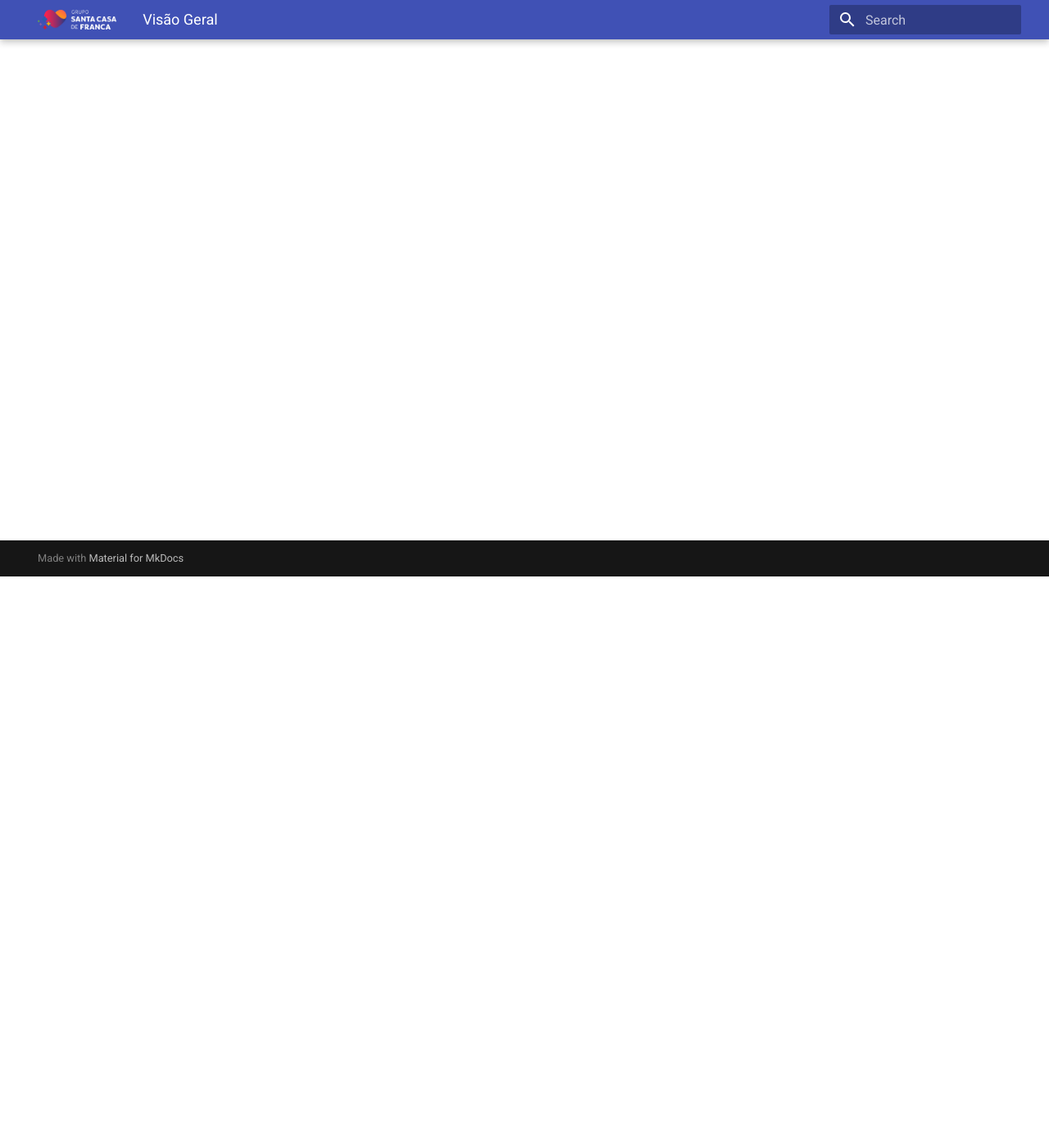
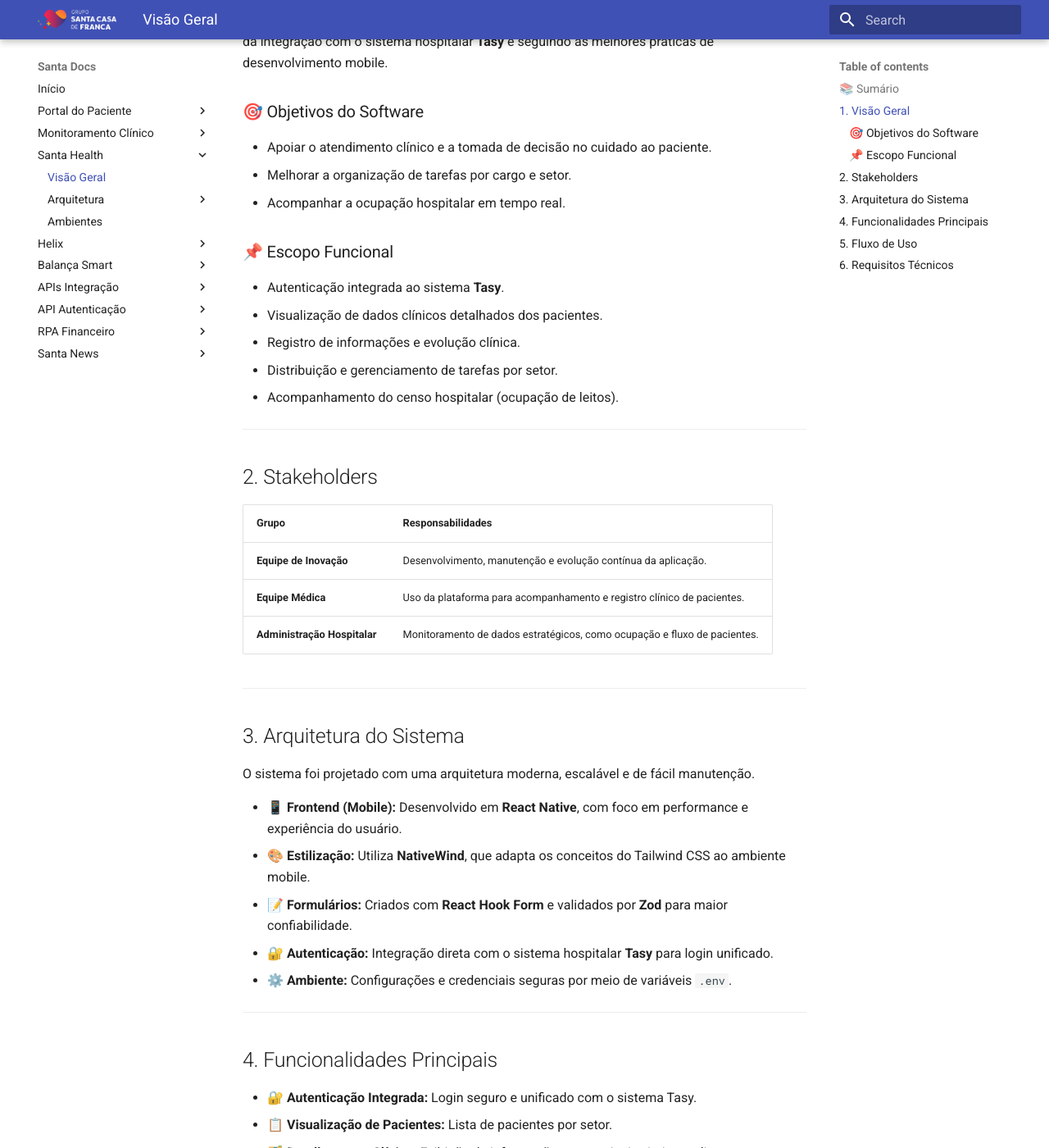
Before and after one commit to Santa-Casa-Franca/santa-docs, an MkDocs documentation site: the page built from docs/santa-health/index.md, in a window 1280 px wide and 1400 px high, scrolled down 697 px. Shown: the whole window at 82% size. Built offline with MkDocs 1.6.1 and Material for MkDocs 9.7.7, drawn with Linux system fonts in a browser that asks for light colours; some of the changed text lies outside the part shown.

Commit message:
Santa Health added

```diff
--- a/docs/santa-health/index.md
+++ b/docs/santa-health/index.md
@@ -1,3 +1,87 @@
 # 📄 Projeto Santa Health
 
-Essa documentação não está implementada ainda.
+> **Data de Emissão:** 24/09/2025
+> **Autor:** Felipe Ferreira
+
+---
+
+## 📚 Sumário
+1. [Visão Geral](#1-visão-geral)
+2. [Stakeholders](#2-stakeholders)
+3. [Arquitetura do Sistema](#3-arquitetura-do-sistema)
+4. [Funcionalidades Principais](#4-funcionalidades-principais)
+5. [Fluxo de Uso](#5-fluxo-de-uso)
+6. [Requisitos Técnicos](#6-requisitos-técnicos)
+
+---
+
+## 1. Visão Geral
+O **Projeto Santa Health** é um aplicativo móvel voltado para otimizar o trabalho da equipe de saúde no **Hospital Geral** e no **Hospital do Coração**. Seu principal objetivo é apoiar médicos, enfermeiros, técnicos e equipes multidisciplinares no acompanhamento de pacientes, por meio da integração com o sistema hospitalar **Tasy** e seguindo as melhores práticas de desenvolvimento mobile.
+
+### 🎯 Objetivos do Software
+- Apoiar o atendimento clínico e a tomada de decisão no cuidado ao paciente.
+- Melhorar a organização de tarefas por cargo e setor.
+- Acompanhar a ocupação hospitalar em tempo real.
+
+### 📌 Escopo Funcional
+- Autenticação integrada ao sistema **Tasy**.
+- Visualização de dados clínicos detalhados dos pacientes.
+- Registro de informações e evolução clínica.
+- Distribuição e gerenciamento de tarefas por setor.
+- Acompanhamento do censo hospitalar (ocupação de leitos).
+
+---
+
+## 2. Stakeholders
+
+| Grupo                        | Responsabilidades                                                                 |
+|------------------------------|-----------------------------------------------------------------------------------|
+| **Equipe de Inovação**       | Desenvolvimento, manutenção e evolução contínua da aplicação.                     |
+| **Equipe Médica**            | Uso da plataforma para acompanhamento e registro clínico de pacientes.            |
+| **Administração Hospitalar** | Monitoramento de dados estratégicos, como ocupação e fluxo de pacientes.          |
+
+---
+
+## 3. Arquitetura do Sistema
+O sistema foi projetado com uma arquitetura moderna, escalável e de fácil manutenção.
+
+- **📱 Frontend (Mobile):** Desenvolvido em **React Native**, com foco em performance e experiência do usuário.
+- **🎨 Estilização:** Utiliza **NativeWind**, que adapta os conceitos do Tailwind CSS ao ambiente mobile.
+- **📝 Formulários:** Criados com **React Hook Form** e validados por **Zod** para maior confiabilidade.
+- **🔐 Autenticação:** Integração direta com o sistema hospitalar **Tasy** para login unificado.
+- **⚙️ Ambiente:** Configurações e credenciais seguras por meio de variáveis `.env`.
+
+---
+
+## 4. Funcionalidades Principais
+- **🔐 Autenticação Integrada:** Login seguro e unificado com o sistema Tasy.
+- **📋 Visualização de Pacientes:** Lista de pacientes por setor.
+- **🗂️ Detalhamento Clínico:** Exibição de informações como sinais vitais, medicamentos, diagnósticos e exames.
+- **✅ Tarefas e Checklists:** Visualização e marcação de atividades a serem realizadas por tipo de profissional.
+- **📍 Alocação por Setor:** Permite selecionar o setor de trabalho no início do turno.
+- **📊 Censo Hospitalar:** Acompanhamento em tempo real da ocupação de leitos por unidade.
+- **✍️ Registro de Evoluções:** Inserção de informações clínicas diretamente pelo app, conforme permissões.
+
+---
+
+## 5. Fluxo de Uso {#fluxo-de-uso}
+1. Usuário acessa o aplicativo e insere suas credenciais.
+2. Sistema realiza autenticação integrada via Tasy.
+3. Usuário seleciona o setor em que está alocado.
+4. Aplicativo carrega os dados dos pacientes daquele setor.
+5. Usuário visualiza informações clínicas, registra evoluções e acompanha tarefas relacionadas ao seu cargo.
+
+---
+
+## 6. Requisitos Técnicos {#requisitos-tecnicos}
+- **Linguagens:** JavaScript, TypeScript
+- **Frameworks:** React Native
+- **Estilização:** NativeWind (Tailwind CSS para React Native)
+- **Formulários:** React Hook Form, Zod
+- **Gerenciadores de Pacotes:** Yarn, npm
+- **Ambientes de Teste:** Android Studio, Xcode
+- **Autenticação:** Integração com sistema Tasy
+- **Configuração de Ambiente:** Arquivos `.env`
+
+---
+📌 **Observação:** Esta documentação deve ser atualizada a cada nova versão do projeto para garantir rastreabilidade e alinhamento com os objetivos clínicos e técnicos.
--- a/mkdocs.yml
+++ b/mkdocs.yml
@@ -22,26 +22,37 @@ nav:
     #       - Fluxo Administrador: portal-paciente/uso/fluxo_admin.md
     #       - Integrações: portal-paciente/uso/integracoes.md
       - Ambientes: portal-paciente/ambientes/index.md
+
   - Monitoramento Clínico:
       - Visão Geral: cma/index.md
       - Arquitetura:
           - Web Admin: cma/arquitetura/painel_admin.md
       - Ambientes: cma/ambientes/index.md
+
   - Santa Health:
       - Visão Geral: santa-health/index.md
+      - Arquitetura:
+          - App Mobile: santa-health/arquitetura/app_mobile.md
+      - Ambientes: santa-health/ambientes/index.md
+
   - Helix:
       - Visão Geral: helix/index.md
+
   - Balança Smart:
       - Visão Geral: smart-balance/index.md
+
   - APIs Integração:
       - Visão Geral: integration/index.md
+
   - API Autenticação:
       - Visão Geral: authenticator/index.md
       - Arquitetura:
           - API: authenticator/arquitetura/backend_api.md
           - Banco de Dados: authenticator/arquitetura/banco_dados.md
       - Ambientes: authenticator/ambientes/index.md
+
   - RPA Financeiro:
       - Visão Geral: rpa-financial/index.md
+
   - Santa News:
       - Visão Geral: santa-news/index.md
```
Also changed, not shown: docs/index.md (+1 -0 lines), docs/santa-health/arquitetura/app_mobile.md (added, +145 -0 lines), docs/santa-health/ambientes/index.md (added).
